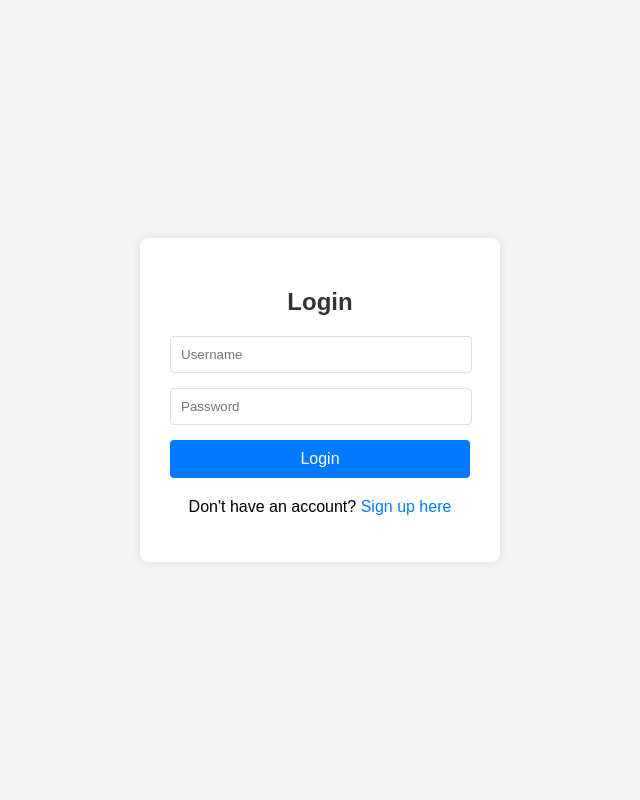
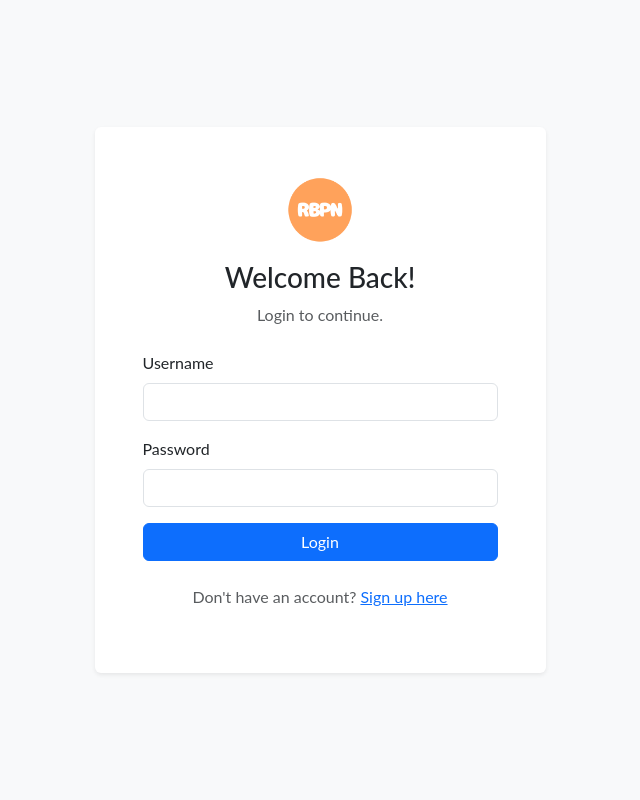
Before and after one commit to bit-8/rotibakarpakngah, a PHP site: page /login.php in a window 1280 px wide. Shown: the whole page, without its empty margins (320-960 px from the left). Run offline with PHP 8.4, Linux system fonts and the light colour scheme.

Commit message:
RPBN : Release fix loginpage

```diff
--- a/login.php
+++ b/login.php
@@ -2,11 +2,11 @@
 session_start();
 include 'db_connect.php';
 
+$error_message = '';
 if ($_SERVER["REQUEST_METHOD"] == "POST") {
     $username = $_POST['username'];
     $password = $_POST['password'];
 
-    // Prepare and bind
     $stmt = $conn->prepare("SELECT id, username, password, role FROM users WHERE username = ?");
     $stmt->bind_param("s", $username);
     $stmt->execute();
@@ -23,114 +23,70 @@ if ($_SERVER["REQUEST_METHOD"] == "POST") {
             if ($role == 'admin') {
                 header("Location: admin_dashboard.php");
             } else {
-                header("Location: index.php"); // Redirect regular users to homepage or a user dashboard
+                header("Location: index.php");
             }
             exit();
         } else {
-            $_SESSION['error'] = "Invalid username or password.";
-            header("Location: login.php");
-            exit();
+            $error_message = "Invalid username or password.";
         }
     } else {
-        $_SESSION['error'] = "Invalid username or password.";
-        header("Location: login.php");
-        exit();
+        $error_message = "Invalid username or password.";
     }
-
     $stmt->close();
     $conn->close();
 }
 ?>
-
 <!DOCTYPE html>
 <html lang="en">
 <head>
     <meta charset="UTF-8">
     <meta name="viewport" content="width=device-width, initial-scale=1.0">
-    <title>Login</title>
+    <title>Login - Roti Bakar Pak Ngah</title>
+    <link href="https://cdn.jsdelivr.net/npm/bootstrap@5.3.3/dist/css/bootstrap.min.css" rel="stylesheet">
     <link rel="stylesheet" href="style.css">
-    <style>
-        body {
-            font-family: Arial, sans-serif;
-            background-color: #f4f4f4;
-            display: flex;
-            justify-content: center;
-            align-items: center;
-            min-height: 100vh;
-            margin: 0;
-        }
-        .login-container {
-            background-color: #fff;
-            padding: 30px;
-            border-radius: 8px;
-            box-shadow: 0 0 10px rgba(0, 0, 0, 0.1);
-            width: 300px;
-            text-align: center;
-        }
-        .login-container h2 {
-            margin-bottom: 20px;
-            color: #333;
-        }
-        .login-container input[type="text"],
-        .login-container input[type="password"] {
-            width: calc(100% - 20px);
-            padding: 10px;
-            margin-bottom: 15px;
-            border: 1px solid #ddd;
-            border-radius: 4px;
-        }
-        .login-container button {
-            background-color: #007bff;
-            color: white;
-            padding: 10px 15px;
-            border: none;
-            border-radius: 4px;
-            cursor: pointer;
-            font-size: 16px;
-            width: 100%;
-        }
-        .login-container button:hover {
-            background-color: #0056b3;
-        }
-        .login-container .message {
-            margin-top: 15px;
-            color: green;
-        }
-        .login-container .error {
-            margin-top: 15px;
-            color: red;
-        }
-        .login-container p {
-            margin-top: 20px;
-        }
-        .login-container a {
-            color: #007bff;
-            text-decoration: none;
-        }
-        .login-container a:hover {
-            text-decoration: underline;
-        }
-    </style>
 </head>
-<body>
-    <div class="login-container">
-        <h2>Login</h2>
-        <?php
-        if (isset($_SESSION['message'])) {
-            echo '<p class="message">' . $_SESSION['message'] . '</p>';
-            unset($_SESSION['message']);
-        }
-        if (isset($_SESSION['error'])) {
-            echo '<p class="error">' . $_SESSION['error'] . '</p>';
-            unset($_SESSION['error']);
-        }
-        ?>
-        <form action="login.php" method="post">
-            <input type="text" name="username" placeholder="Username" required>
-            <input type="password" name="password" placeholder="Password" required>
-            <button type="submit">Login</button>
-        </form>
-        <p>Don't have an account? <a href="signup.php">Sign up here</a></p>
+<body class="bg-light d-flex align-items-center justify-content-center min-vh-100">
+    <div class="container">
+        <div class="row justify-content-center">
+            <div class="col-12 col-sm-10 col-md-8 col-lg-6 col-xl-5 col-xxl-4">
+                <div class="card border-0 shadow-sm">
+                    <div class="card-body p-4 p-md-5">
+                        <div class="text-center mb-4">
+                            <a href="index.php">
+                                <img src="img/logo.png" alt="Logo" style="height: 70px;">
+                            </a>
+                            <h3 class="mt-3">Welcome Back!</h3>
+                            <p class="text-muted">Login to continue.</p>
+                        </div>
+
+                        <?php if (!empty($error_message)): ?>
+                            <div class="alert alert-danger"><?php echo $error_message; ?></div>
+                        <?php endif; ?>
+                        <?php if (isset($_SESSION['message'])): ?>
+                            <div class="alert alert-success"><?php echo $_SESSION['message']; unset($_SESSION['message']); ?></div>
+                        <?php endif; ?>
+
+                        <form action="login.php" method="post">
+                            <div class="mb-3">
+                                <label for="username" class="form-label">Username</label>
+                                <input type="text" class="form-control" id="username" name="username" required>
+                            </div>
+                            <div class="mb-3">
+                                <label for="password" class="form-label">Password</label>
+                                <input type="password" class="form-control" id="password" name="password" required>
+                            </div>
+                            <div class="d-grid">
+                                <button type="submit" class="btn btn-primary">Login</button>
+                            </div>
+                        </form>
+                        <div class="text-center mt-4">
+                            <p class="text-muted">Don't have an account? <a href="signup.php">Sign up here</a></p>
+                        </div>
+                    </div>
+                </div>
+            </div>
+        </div>
     </div>
+    <script src="https://cdn.jsdelivr.net/npm/bootstrap@5.3.3/dist/js/bootstrap.bundle.min.js"></script>
 </body>
 </html>
```
Also changed, not shown: signup.php (+62 -92 lines), db_connect.php (line endings or trailing spaces).
